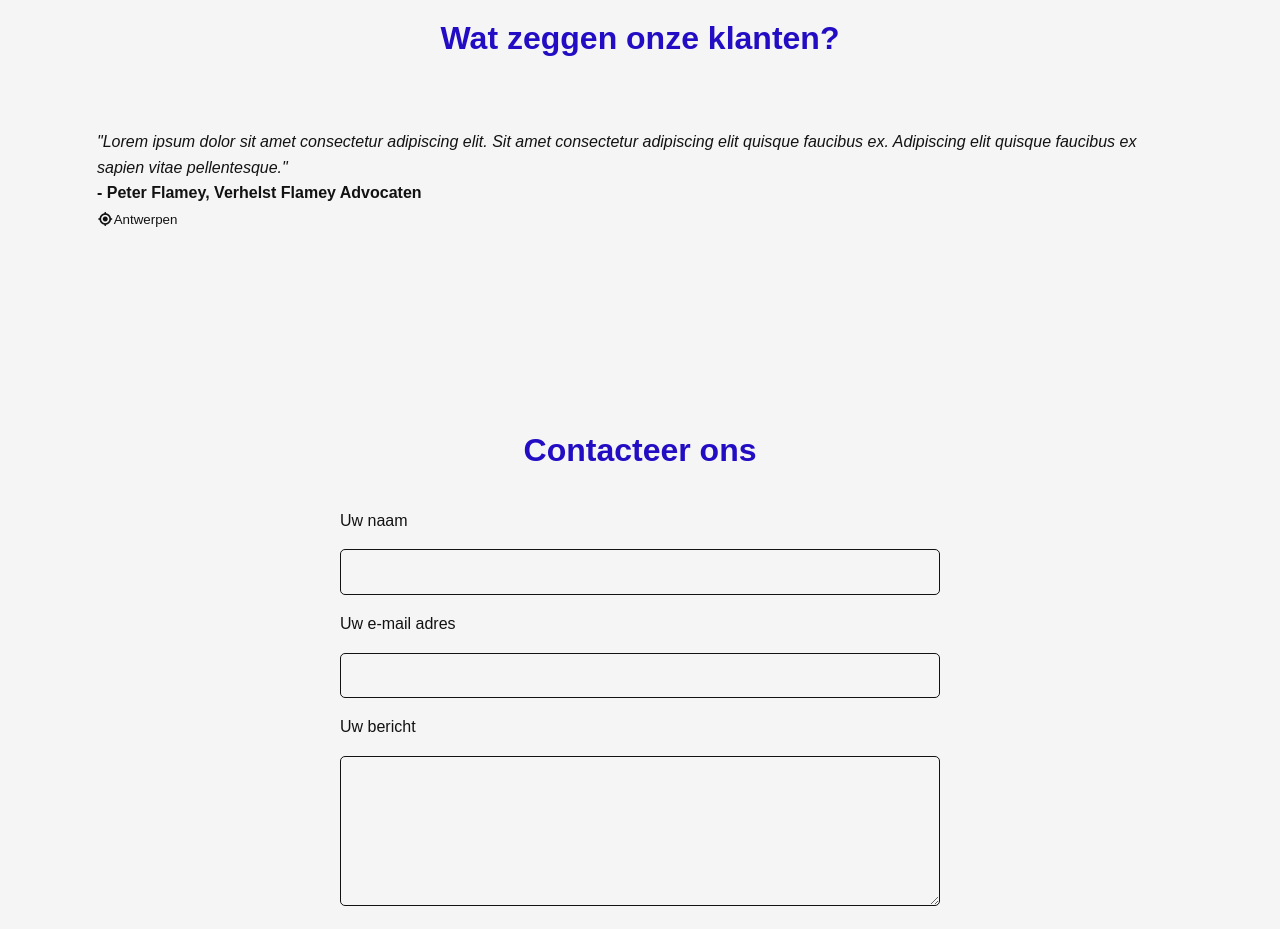
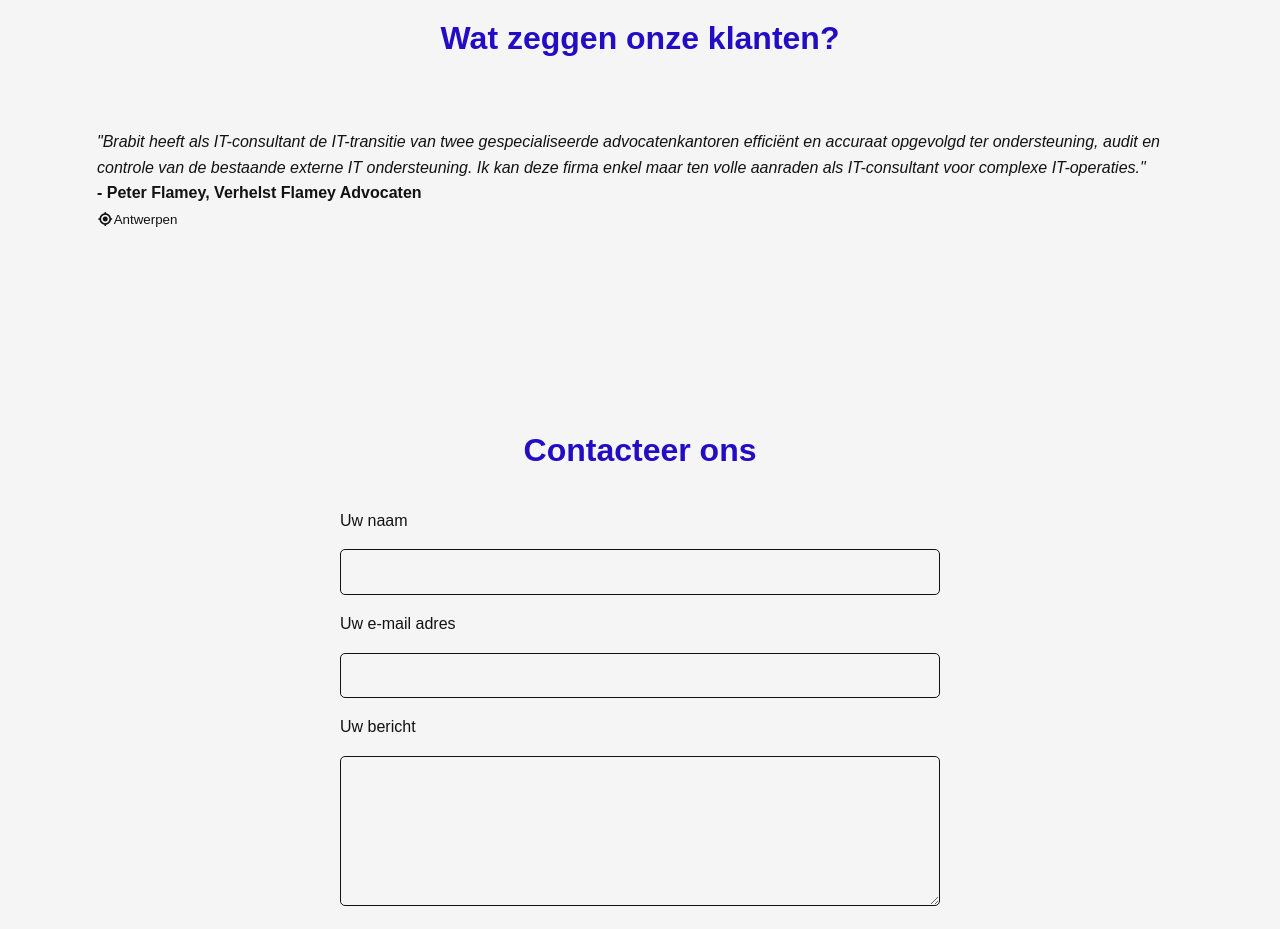
Before and after one commit to BrabIT-Organization/brabit, a website: page src/index.html in a window 1280 px wide. Shown: the part 2080-3009 px from the top of the page. Drawn offline with Linux system fonts and the light colour scheme.

Commit message:
Add testimonial Peter

```diff
--- a/src/index.html
+++ b/src/index.html
@@ -105,7 +105,7 @@
                         <small><i class="fa-solid fa-location"></i>Brussel</small>
                     </div> -->
                     <div class="testimonial">
-                        <p>"Lorem ipsum dolor sit amet consectetur adipiscing elit. Sit amet consectetur adipiscing elit quisque faucibus ex. Adipiscing elit quisque faucibus ex sapien vitae pellentesque."</p>
+                        <p>"Brabit heeft als IT-consultant de IT-transitie van twee gespecialiseerde advocatenkantoren efficiënt en accuraat opgevolgd ter ondersteuning, audit en controle van de bestaande externe IT ondersteuning. Ik kan deze firma enkel maar ten volle aanraden als IT-consultant voor complexe IT-operaties."</p>
                         <h4>- Peter Flamey, Verhelst Flamey Advocaten</h4>
                         <small><i class="fa-solid fa-location"></i>Antwerpen</small>
                     </div>
```
